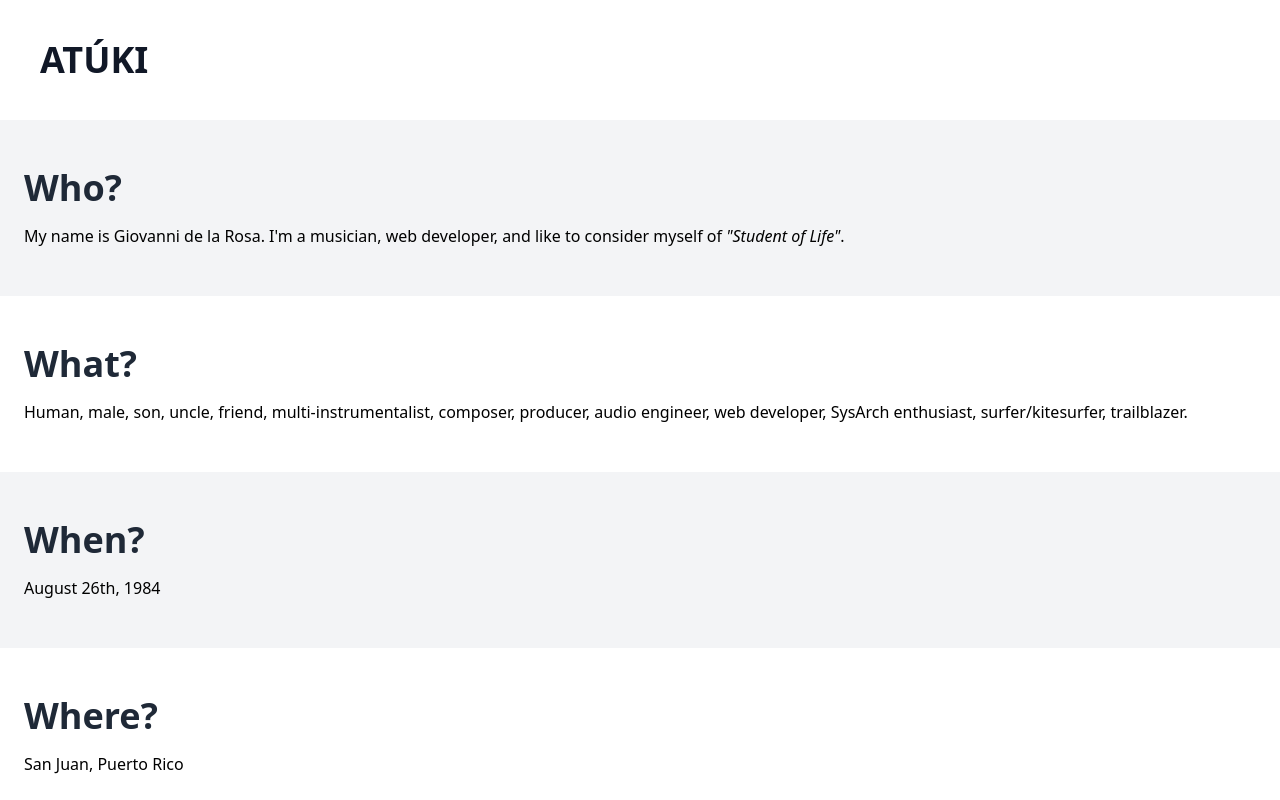
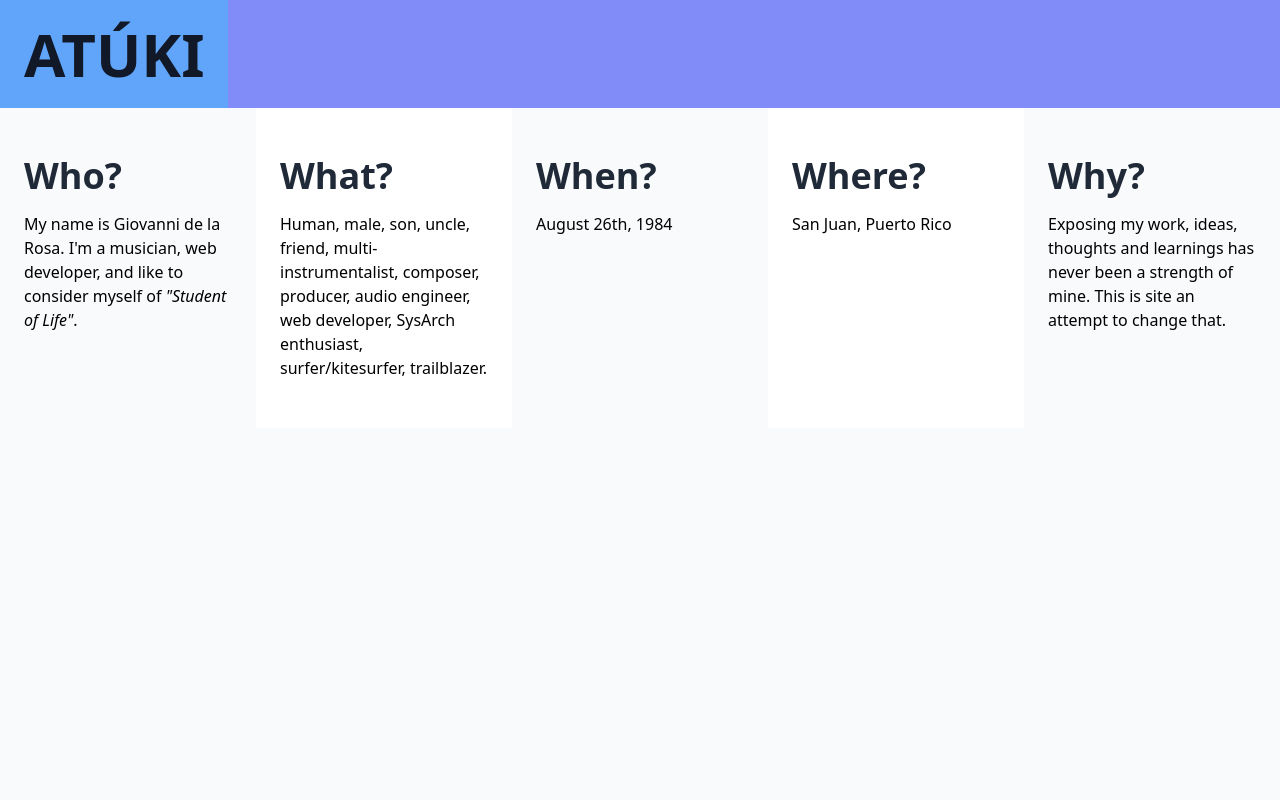
Before and after one commit to elgiovanno/portfolio, a Next.js app: page / in a window 1280 px wide. Shown: the top 800 px of the page. Built offline with nearby package versions, Linux system fonts and the light colour scheme.

Commit message:
add some basic visual flare

```diff
--- a/src/components/logo.tsx
+++ b/src/components/logo.tsx
@@ -1,6 +1,6 @@
 export default function Logo() {
   return (
-    <span className="text-gray-900 bg-white inline-block p-6 md:p-10 text-xl md:text-4xl font-black text-center md:text-left">
+    <span className="text-gray-900 bg-blue-400 inline-block p-6 text-xl md:text-6xl font-black text-center md:text-left">
       ATÚKI
     </span>
   );
--- a/src/pages/index.tsx
+++ b/src/pages/index.tsx
@@ -2,13 +2,13 @@ import Logo from "../components/logo";
 
 export default function Home() {
   return (
-    <div className="bg-gray-100 min-h-screen">
-      <div className="bg-white">
+    <div className="bg-gray-50 min-h-screen">
+      <div className="bg-indigo-400">
         <Logo />
       </div>
-      <div className="">
+      <div className="lg:flex md:justify-center">
         <div className="card">
-          <h1 className="card-heading">Who?</h1>
+          <h1 className="card__heading">Who?</h1>
           <p>
             My name is Giovanni de la Rosa. I'm a musician, web developer, and
             like to consider myself of&nbsp;
@@ -16,7 +16,7 @@ export default function Home() {
           </p>
         </div>
         <div className="card card--white">
-          <h1 className="card-heading">What?</h1>
+          <h1 className="card__heading">What?</h1>
           <p>
             Human, male, son, uncle, friend, multi-instrumentalist, composer,
             producer, audio engineer, web developer, SysArch enthusiast,
@@ -24,15 +24,15 @@ export default function Home() {
           </p>
         </div>
         <div className="card">
-          <h1 className="card-heading">When?</h1>
+          <h1 className="card__heading">When?</h1>
           <p>August 26th, 1984</p>
         </div>
         <div className="card card--white">
-          <h1 className="card-heading">Where?</h1>
+          <h1 className="card__heading">Where?</h1>
           <p>San Juan, Puerto Rico</p>
         </div>
         <div className="card">
-          <h1 className="card-heading">Why?</h1>
+          <h1 className="card__heading">Why?</h1>
           <p>
             Exposing my work, ideas, thoughts and learnings has never been a
             strength of mine. This is site an attempt to change that.
--- a/src/styles/globals.css
+++ b/src/styles/globals.css
@@ -7,12 +7,12 @@
 */
 @layer components {
   .card {
-    @apply px-6 py-12;
+    @apply flex-1 px-6 py-12;
   }
   .card--white {
     @apply bg-white;
   }
-  .card-heading {
+  .card__heading {
     @apply mb-4 font-extrabold text-4xl text-gray-800;
   }
 }
```
